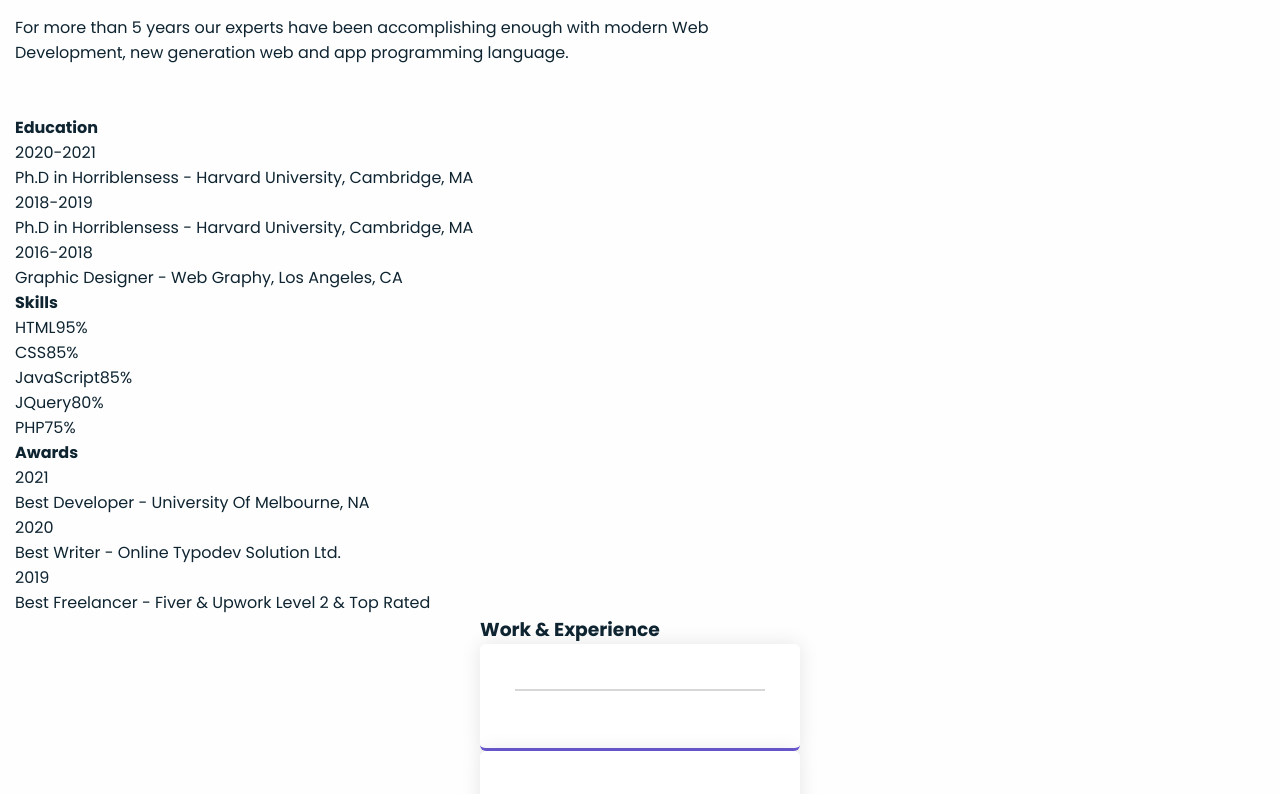
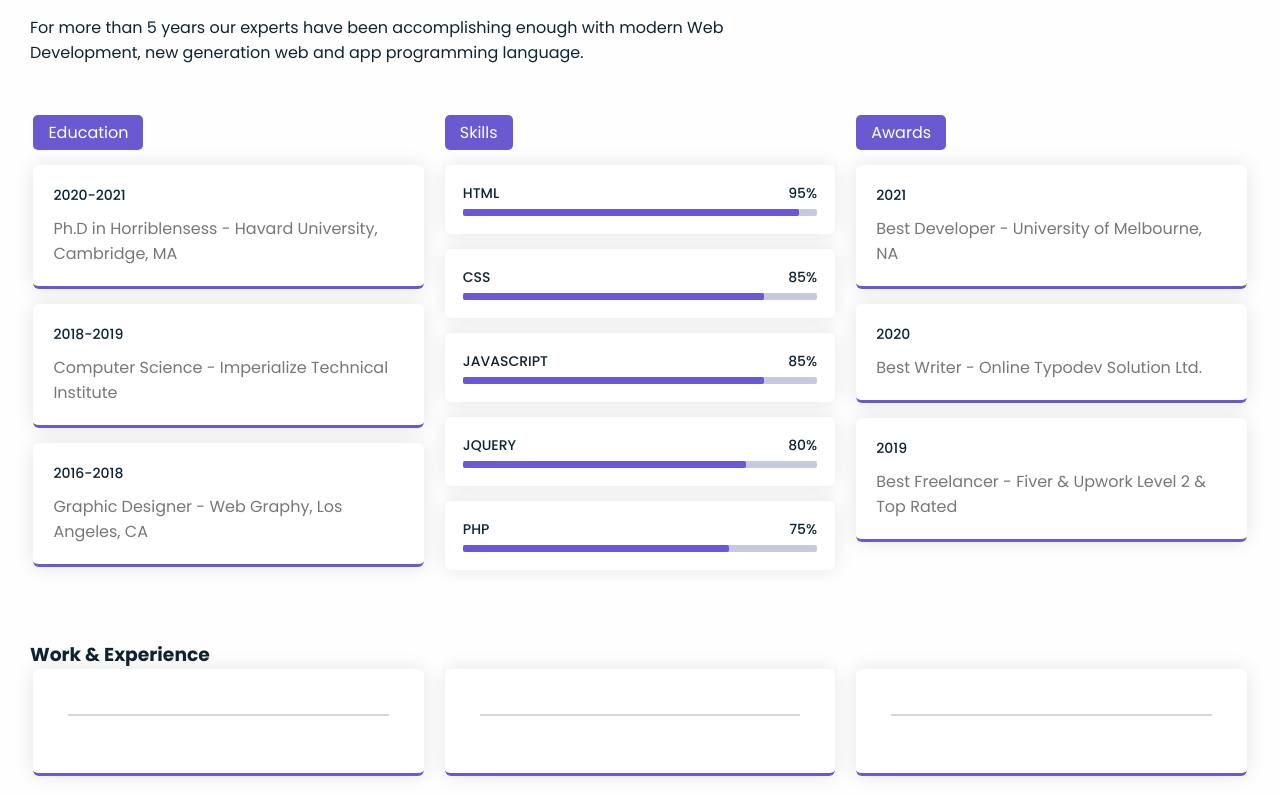
Before and after one commit to masha-masha/react-portfolio, a React (Vite) app: page / in a window 1280 px wide. Shown: the part 1646-2440 px from the top of the page. Built offline with nearby package versions, Linux system fonts and the light colour scheme.

Commit message:
optimized display of code block with Awards, corrected styles of SkillsInfo component

```diff
--- a/src/components/skills/Awards.jsx
+++ b/src/components/skills/Awards.jsx
@@ -1,9 +1,16 @@
-import React from 'react'
+import awards from '../../data/awards';
 
 const Awards = () => {
-  return (
-    <div>Awards</div>
-  )
-}
+ return (
+  <ul className='education-list'>
+   {awards.map(({ year, title, institution }, index) => (
+    <li className='item' key={index}>
+     <span className='year'>{year}</span>
+     <p>{title} - {institution}</p>
+    </li>
+   ))}
+  </ul>
+ );
+};
 
-export default Awards
+export default Awards;
--- a/src/components/skills/Education.jsx
+++ b/src/components/skills/Education.jsx
@@ -1,9 +1,19 @@
-import React from 'react'
+import education from "../../data/education";
 
 const Education = () => {
-  return (
-    <div>Education</div>
-  )
-}
+ return (
+  <div className="education">
+   <h4 className="label">Education</h4>
+   <ul className="education-list">
+      {education.map(({ year, degree, institution}, index) => (
+         <li className="item" key={index}>
+           <span className="year">{year}</span>
+           <p>{degree} - {institution}</p>
+         </li>
+      ))}
+   </ul>
+  </div>
+ );
+};
 
-export default Education
+export default Education;
--- a/src/components/skills/Skills.css
+++ b/src/components/skills/Skills.css
@@ -1,7 +1,11 @@
+.skills .inner-content {
+    padding-bottom: 50px;
+}
 
 .skills-description {
+    max-width: 700px;
+    width: 100%;
     margin-bottom: 50px;
-width: 1250px;
 }
 
 .skills-description h3 {
@@ -9,12 +13,118 @@ width: 1250px;
     margin-bottom: 5px;
 }
 
-.skills-description p{
+.skills-description p {
     font-size: var(--normal-font-size);
 }
 
+.skills-info {
+    max-width: 100%;
+    display: flex;
+    justify-content: center;
+    flex-wrap: wrap;
+    gap: 21px;
+    margin-bottom: 20px;
+}
+
+.education {
+    min-width: 320px;
+    width: 32%;
+}
+
+.education .label {
+    color: #fff;
+    font-weight: 400;
+    text-transform: capitalize;
+    padding: 5px 15px;
+    border-radius: 5px;
+    background: var(--second-color);
+    display: inline-block;
+}
+
+.education-list .item {
+    padding: 20px;
+    margin-top: 15px;
+    border-radius: 6px;
+    background: var(--card-bg-color);
+    box-shadow: var(--box-shadow);
+    border-bottom: 3px solid var(--second-color);
+    transition: .3s linear;
+}
+
+.education-list .year {
+    margin-bottom: 10px;
+    font-size: var(--small-font-size);
+    color: var(--first-color);
+    font-weight: 500;
+    display: block;
+}
+
+.education-list p {
+    color: var(--third-color);
+}
+
+.education .bar {
+    background: var(--card-bg-color);
+    box-shadow: var(--box-shadow);
+    margin-top: 15px;
+    padding: 18px;
+    border-radius: 6px;
+    transition: .3s linear;
+}
+
+.education .info {
+    display: flex;
+    justify-content: space-between;
+    align-items: center;
+    margin-bottom: 5px;
+    text-transform: uppercase;
+    font-size: var(--small-font-size);
+}
+
+.info span {
+    font-weight: 500;
+}
+
+.bar .line {
+    position: relative;
+    width: 100%;
+    height: 7px;
+    border-radius: 2px;
+    background: #c5cadf;
+}
+
+.bar .line::before {
+    content: "";
+    position: absolute;
+    height: 100%;
+    top: 0;
+    left: 0;
+    background: var(--second-color);
+    border-radius: 2px;
+}
+
+.bar .html::before {
+    width: 95%;
+}
+
+.bar .css::before {
+    width: 85%;
+}
+
+.bar .javascript::before {
+    width: 85%;
+}
+
+.bar .jquery::before {
+    width: 80%;
+}
+
+.bar .php::before {
+    width: 75%;
+}
 
 .work-exp {
+    width: 100%;
     max-width: 100%;
 }
 
@@ -31,7 +141,7 @@ width: 1250px;
     min-width: 320px;
     width: 32%;
     padding: 35px;
-    transition: 0.3s linear;
+    transition: .3s linear;
 }
 
 .upper h3 {
@@ -44,8 +154,9 @@ width: 1250px;
     font-style: italic;
     font-size: var(--small-font-size);
 }
+
 .upper span {
-    color: var(--third-color)
+    color: var(--third-color);
 }
 
 .experience-card .hr {
@@ -59,8 +170,8 @@ width: 1250px;
     margin-top: 22px;
 }
 
-.experience-card:hover
-.education-list .item:hover
+.experience-card:hover,
+.education-list .item:hover,
 .bar:hover {
     transform: scale(1.03);
     cursor: pointer;
--- a/src/components/skills/SkillsInfo.jsx
+++ b/src/components/skills/SkillsInfo.jsx
@@ -1,13 +1,15 @@
-import './Skills.css';
-import SectionTitle from '../sectionTitle/SectionTitle';
+import "./Skills.css";
+import SectionTitle from "../sectionTitle/SectionTitle";
+import Education from "./Education";
+import Awards from "./Awards";
 
 const Skills = () => {
  return (
-  <section className='skills section' id='skills'>
-   <div className='container flex-center'>
-    <SectionTitle title='Skills' subtitle='Skills' />
-    <div className='inner-content'>
-     <div className='skills-description'>
+  <section className="skills section" id="skills">
+   <div className="container flex-center">
+    <SectionTitle title="Skills" subtitle="Skills" />
+    <div className="inner-content">
+     <div className="skills-description">
       <h3>Education & Skills</h3>
       <p>
        For more than 5 years our experts have been accomplishing enough with
@@ -15,111 +17,84 @@ const Skills = () => {
       </p>
       <p>Development, new generation web and app programming language.</p>
      </div>
-     <div className='education'>
-      <h4 label='education'>Education</h4>
-      <ul className='education-list'>
-       <li className='item'>
-        <span className='year'>2020-2021</span>
-        <p>Ph.D in Horriblensess - Harvard University, Cambridge, MA</p>
+     <div className="skills-info">
+        <Education/>
+     <div className="education">
+      <h4 className="label">Skills</h4>
+      <ul className="bars">
+       <li className="bar">
+        <div className="info">
+         <span>HTML</span>
+         <span>95%</span>
+        </div>
+        <div className="line html"></div>
        </li>
-       <li className='item'>
-        <span className='year'>2018-2019</span>
-        <p>Ph.D in Horriblensess - Harvard University, Cambridge, MA</p>
+       <li className="bar">
+        <div className="info">
+         <span>CSS</span>
+         <span>85%</span>
+        </div>
+        <div className="line css"></div>
        </li>
-       <li className='item'>
-        <span className='year'>2016-2018</span>
-        <p>Graphic Designer - Web Graphy, Los Angeles, CA</p>
+       <li className="bar">
+        <div className="info">
+         <span>JavaScript</span>
+         <span>85%</span>
+        </div>
+        <div className="line javascript"></div>
+       </li>
+       <li className="bar">
+        <div className="info">
+         <span>JQuery</span>
+         <span>80%</span>
+        </div>
+        <div className="line jquery"></div>
+       </li>
+       <li className="bar">
+        <div className="info">
+         <span>PHP</span>
+         <span>75%</span>
+        </div>
+        <div className="line php"></div>
        </li>
       </ul>
      </div>
-     <div className='education'>
-      <h4 label='education'>Skills</h4>
-      <ul className='bars'>
-       <li className='bar'>
-        <div className='info'>
-         <span>HTML</span>
-         <span>95%</span>
-        </div>
-        <div className='line html'></div>
-       </li>
-       <li className='bar'>
-        <div className='info'>
-         <span>CSS</span>
-         <span>85%</span>
-        </div>
-        <div className='line css'></div>
-       </li>
-       <li className='bar'>
-        <div className='info'>
-         <span>JavaScript</span>
-         <span>85%</span>
-        </div>
-        <div className='line javascript'></div>
-       </li>
-       <li className='bar'>
-        <div className='info'>
-         <span>JQuery</span>
-         <span>80%</span>
-        </div>
-        <div className='line jquery'></div>
-       </li>
-       <li className='bar'>
-        <div className='info'>
-         <span>PHP</span>
-         <span>75%</span>
-        </div>
-        <div className='line php'></div>
-       </li>
-      </ul>
+     <div className="education">
+      <h4 className="label">Awards</h4>
+       <Awards/>
      </div>
-     <div className='education'>
-      <h4 label='education'>Awards</h4>
-      <ul className='education-list'>
-       <li className='item'>
-        <span className='year'>2021</span>
-        <p>Best Developer - University Of Melbourne, NA</p>
-       </li>
-       <li className='item'>
-        <span className='year'>2020</span>
-        <p>Best Writer - Online Typodev Solution Ltd.</p>
-       </li>
-       <li className='item'>
-        <span className='year'>2019</span>
-        <p>Best Freelancer - Fiver & Upwork Level 2 & Top Rated</p>
-       </li>
-      </ul>
      </div>
     </div>
-    <div className='education work-exp'>
-     <h3 claaName='work-exp-title'>Work & Experience</h3>
-     <div className='skills-info'>
-      <div className='experience-card'>
-       <div className='upper'>
+    <div className="education work-exp">
+     <h3 claaName="work-exp-title">Work & Experience</h3>
+     <div className="skills-info">
+      <div className="experience-card">
+       <div className="upper">
         <h5></h5>
         <h3></h3>
         <span></span>
        </div>
-       <div className='hr'></div>
+       <div className="hr"></div>
        <h4></h4>
        <p></p>
       </div>
-      <div className='experience-card'>
-        <div className='upper'>
+      <div className="experience-card">
+        <div className="upper">
         <h5></h5>
         <h3></h3>
         <span></span>
        </div>
-       <div className='hr'></div>
+       <div className="hr"></div>
        <h4></h4>
        <p></p>
       </div>
-      <div className='experience-card'>
-        <div className='upper'>
+      <div className="experience-card">
+        <div className="upper">
         <h5></h5>
         <h3></h3>
         <span></span>
        </div>
-       <div className='hr'></div>
+       <div className="hr"></div>
        <h4></h4>
        <p></p>
       </div>
--- /dev/null
+++ b/src/data/awards.js
@@ -0,0 +1,19 @@
+const awards = [
+  {
+    year: "2021",
+    title: "Best Developer",
+    institution: "University of Melbourne, NA"
+  },
+  {
+    year: "2020",
+    title: "Best Writer",
+    institution: "Online Typodev Solution Ltd."
+  },
+  {
+    year: "2019",
+    title: "Best Freelancer",
+    institution: "Fiver & Upwork Level 2 & Top Rated"
+  }
+]
+
+export default awards;
--- a/src/data/education.js
+++ b/src/data/education.js
@@ -16,3 +16,5 @@ const education = [
     institution: "Web Graphy, Los Angeles, CA"
  }
 ]
+
+export default education;
```
Lines whose indentation alone changed are shown as unchanged.
